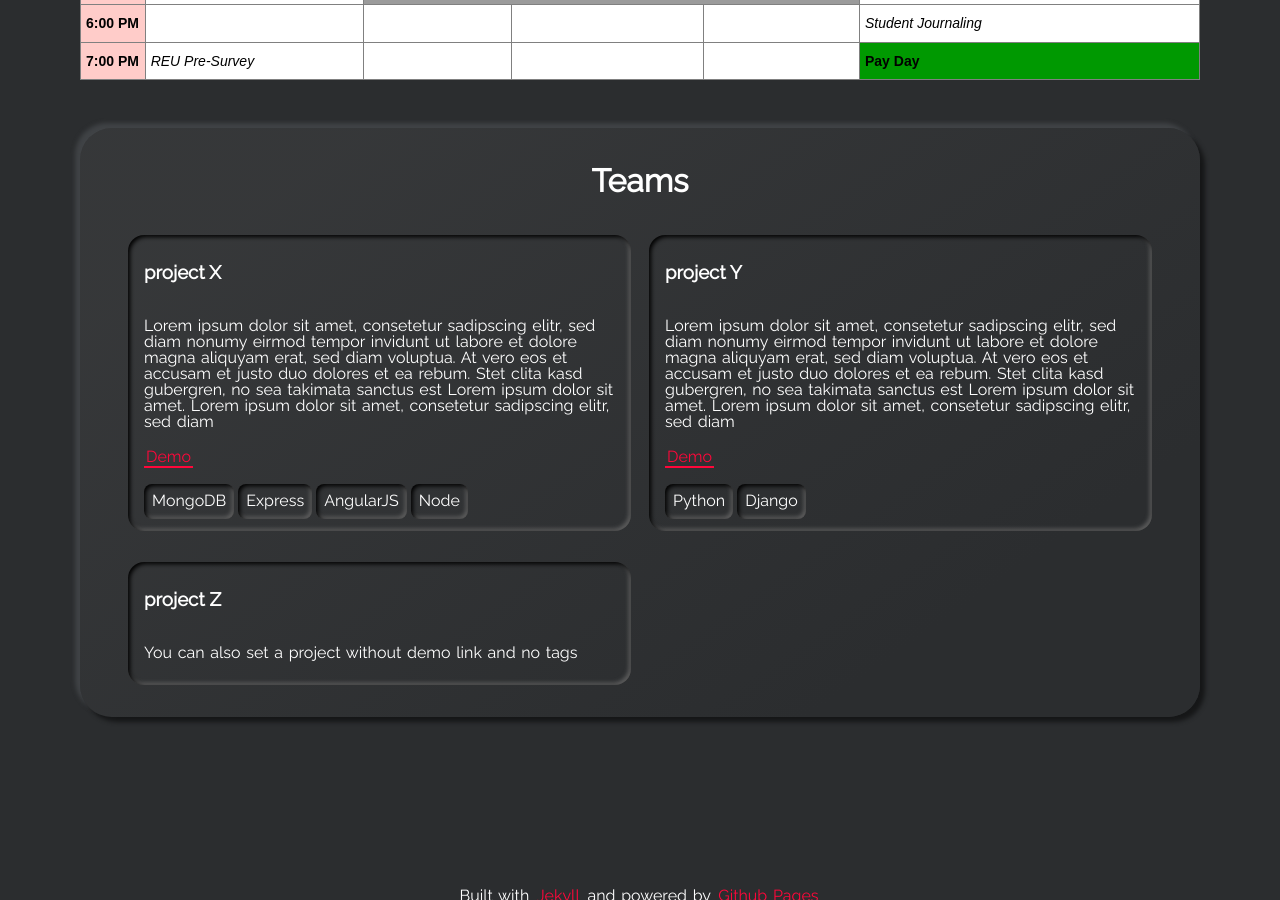
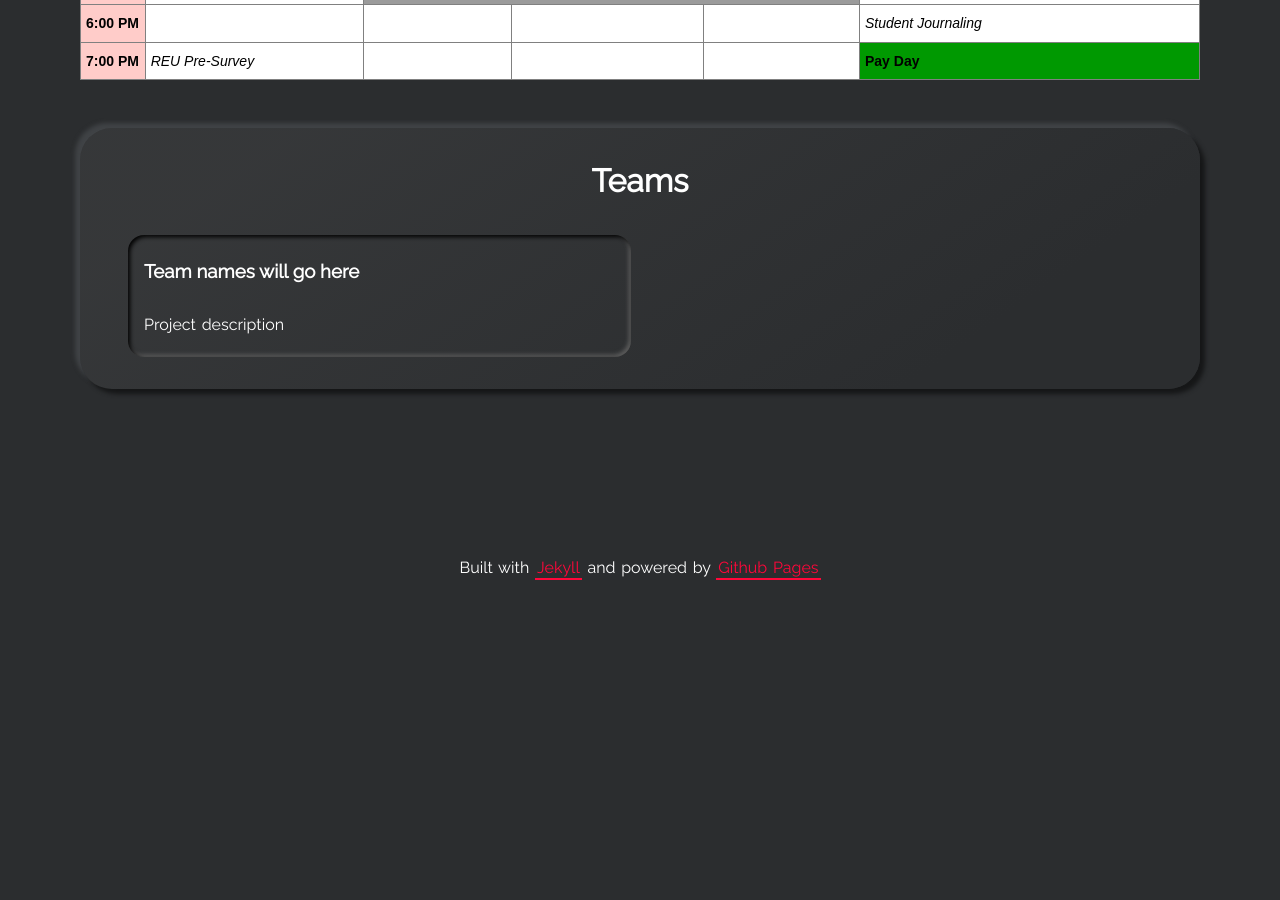
Before and after one commit to HackHPC/BigDataHack-2022, a Jekyll site: the page built from index.md, in a window 1280 px wide and 900 px high, scrolled down 2116 px. Built offline with Jekyll 4.4.1, drawn with Linux system fonts in a browser that asks for light colours; our own code applies the rules of GitHub Pages for plain Markdown files; after the commit the page ends 2728 px from its top, so only the background shows below that.

Commit message:
cleaned up example projects

```diff
--- a/_data/projects.yml
+++ b/_data/projects.yml
@@ -13,21 +13,9 @@
 #     - tag: AngularJS
 #     - tag: Node
 
-- name: project X
-  descr: "Lorem ipsum dolor sit amet, consetetur sadipscing elitr, sed diam nonumy eirmod tempor invidunt ut labore et dolore magna aliquyam erat, sed diam voluptua. At vero eos et accusam et justo duo dolores et ea rebum. Stet clita kasd gubergren, no sea takimata sanctus est Lorem ipsum dolor sit amet. Lorem ipsum dolor sit amet, consetetur sadipscing elitr, sed diam"
-  demo: https://example.com/
-  tags:
-    - tag: MongoDB
-    - tag: Express
-    - tag: AngularJS
-    - tag: Node
+- name: Team names will go here
+  descr: "Project description "
+#  demo: https://example.com/
 
-- name: project Y
-  descr: "Lorem ipsum dolor sit amet, consetetur sadipscing elitr, sed diam nonumy eirmod tempor invidunt ut labore et dolore magna aliquyam erat, sed diam voluptua. At vero eos et accusam et justo duo dolores et ea rebum. Stet clita kasd gubergren, no sea takimata sanctus est Lorem ipsum dolor sit amet. Lorem ipsum dolor sit amet, consetetur sadipscing elitr, sed diam"
-  demo: https://example.com/
-  tags:
-    - tag: Python
-    - tag: Django
-
-- name: project Z
-  descr: "You can also set a project without demo link and no tags"
+#- name: project Z
+#  descr: "You can also set a project without demo link and no tags"
```
